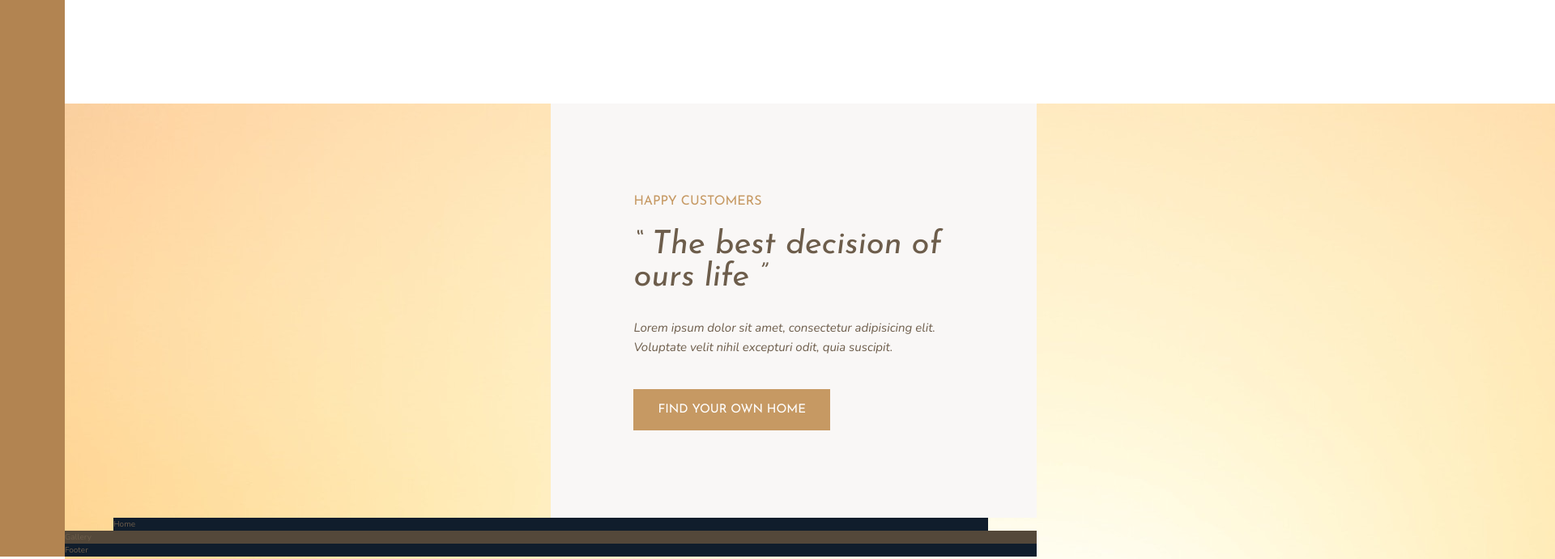
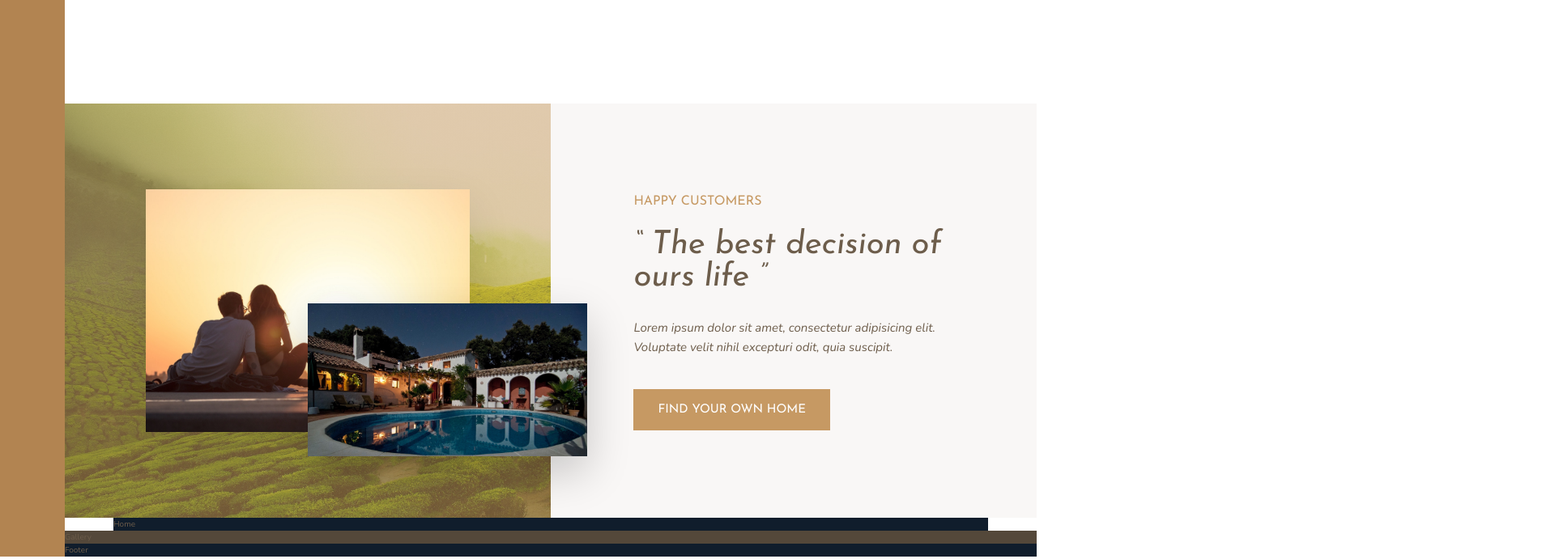
Before and after one commit to Suhail-007/Nexter, a website built with Parcel: page index.html in a window 1280 px wide. Shown: the part 1200-1891 px from the top of the page at 81% size, 1920 px wide, since content can reach past the window. Built offline with nearby package versions, Linux system fonts and the light colour scheme.

Commit message:
story section completed

```diff
--- a/index.html
+++ b/index.html
@@ -73,7 +73,7 @@
   </section>
 
   <div class="story__pictures">
-    <img src="./img/story-1.jpeg" alt="couple with couple new house" class="story__img--1"><img src="./img/story-2.jpeg" alt="new house" class="story__img--2">
+    <img src="./img/story-1.jpeg" alt="couple with couple new house" class="story__pictures__img--1"><img src="./img/story-2.jpeg" alt="new house" class="story__pictures__img--2">
   </div>
 
   <div class="story__content">
--- a/sass/_story.scss
+++ b/sass/_story.scss
@@ -1,7 +1,29 @@
 .story {
   &__pictures {
     background: $color-primary;
+    background-image: linear-gradient(rgba($color-primary, .5), rgba($color-primary,  .5)), url(../img/back.jpg);
+    background-size: cover;
     grid-column: full-start / col-end 4;
+
+    display: grid;
+    grid-template-columns: repeat(6, 1fr);
+    grid-template-rows: repeat(6, 1fr);
+    align-items: center;
+
+    &__img--1 {
+      width: 100%;
+      grid-row: 2 / 6;
+      grid-column: 2/6;
+      box-shadow: 0 2rem 5rem rgba(#000000, .1);
+    }
+
+    &__img--2 {
+      width: 115%;
+      grid-row: 4 / 6;
+      grid-column: 4 / 7;
+      z-index: 2;
+      box-shadow: 0 2rem 5rem rgba(#000000, .2);
+    }
   }
 
   &__content {
```
Also changed, not shown: css/style.css, 1 other file.
